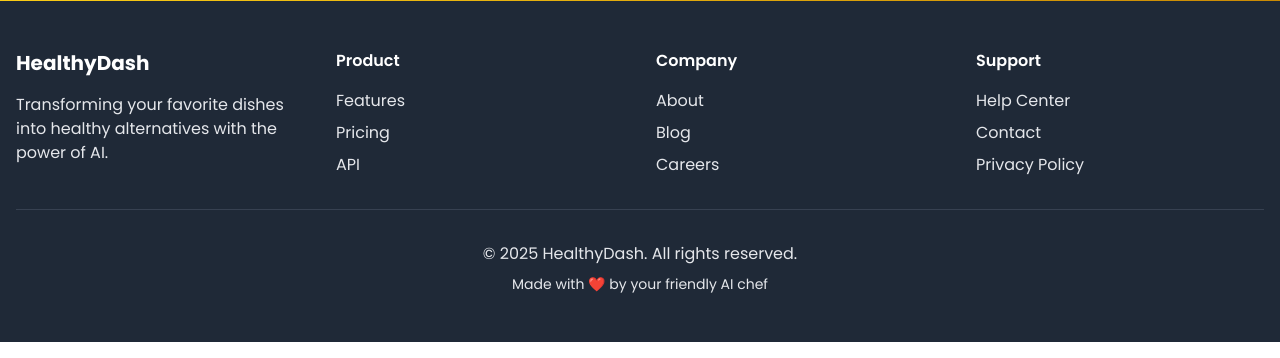
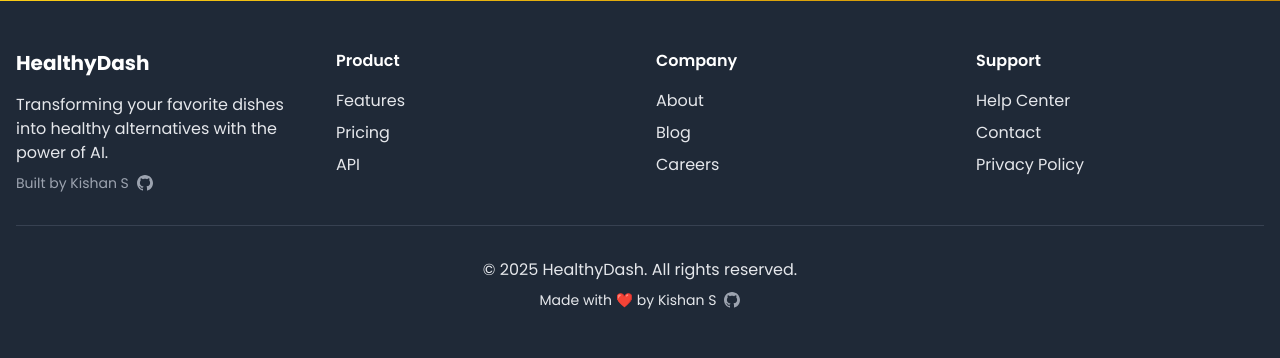
Before and after one commit to kish-0/dietdash, a Flask app: page / in a window 1280 px wide. Shown: the part 3581-3939 px from the top of the page. Run offline with Flask 3, Linux system fonts and the light colour scheme; some libraries are stand-ins or nearby versions.

Commit message:
Frontend updated

```diff
--- a/templates/index.html
+++ b/templates/index.html
@@ -151,7 +151,7 @@
           </div>
         </div>
         <button id="find-recipes" class="w-full bg-yellow-500 text-white font-bold py-3 px-4 rounded-lg shadow hover:bg-yellow-600 transition">
-          Find Healthy Alternatives
+          Find Alternatives
         </button>
         <p class="text-center text-gray-600 mt-4">Try: "Pepperoni pizza" or "Butter chicken" or "Chocolate cake"</p>
       </div>
@@ -297,6 +297,14 @@
             <div>
                 <h3 class="text-xl font-bold text-white mb-4">HealthyDash</h3>
                 <p>Transforming your favorite dishes into healthy alternatives with the power of AI.</p>
+                <div class="mt-2 flex items-center space-x-2">
+                    <span class="text-sm text-gray-400">Built by Kishan S</span>
+                    <a href="https://github.com/kish-0" target="_blank" class="text-gray-400 hover:text-white transition">
+                        <svg class="w-4 h-4" fill="currentColor" viewBox="0 0 24 24">
+                            <path d="M12 0c-6.626 0-12 5.373-12 12 0 5.302 3.438 9.8 8.207 11.387.599.111.793-.261.793-.577v-2.234c-3.338.726-4.033-1.416-4.033-1.416-.546-1.387-1.333-1.756-1.333-1.756-1.089-.745.083-.729.083-.729 1.205.084 1.839 1.237 1.839 1.237 1.07 1.834 2.807 1.304 3.492.997.107-.775.418-1.305.762-1.604-2.665-.305-5.467-1.334-5.467-5.931 0-1.311.469-2.381 1.236-3.221-.124-.303-.535-1.524.117-3.176 0 0 1.008-.322 3.301 1.23.957-.266 1.983-.399 3.003-.404 1.02.005 2.047.138 3.006.404 2.291-1.552 3.297-1.23 3.297-1.23.653 1.653.242 2.874.118 3.176.77.84 1.235 1.911 1.235 3.221 0 4.609-2.807 5.624-5.479 5.921.43.372.823 1.102.823 2.222v3.293c0 .319.192.694.801.576 4.765-1.589 8.199-6.086 8.199-11.386 0-6.627-5.373-12-12-12z"/>
+                        </svg>
+                    </a>
+                </div>
             </div>
             <div>
                 <h4 class="font-semibold text-white mb-4">Product</h4>
@@ -325,7 +333,14 @@
         </div>
         <div class="border-t border-gray-700 mt-8 pt-8 text-center">
             <p>&copy; 2025 HealthyDash. All rights reserved.</p>
-        <p class="text-sm mt-2">Made with ❤️ by your friendly AI chef</p>
+            <div class="flex items-center justify-center space-x-2 text-sm mt-2">
+                <span>Made with ❤️ by Kishan S</span>
+                <a href="https://github.com/kish-0" target="_blank" class="text-gray-400 hover:text-white transition">
+                    <svg class="w-4 h-4" fill="currentColor" viewBox="0 0 24 24">
+                        <path d="M12 0c-6.626 0-12 5.373-12 12 0 5.302 3.438 9.8 8.207 11.387.599.111.793-.261.793-.577v-2.234c-3.338.726-4.033-1.416-4.033-1.416-.546-1.387-1.333-1.756-1.333-1.756-1.089-.745.083-.729.083-.729 1.205.084 1.839 1.237 1.839 1.237 1.07 1.834 2.807 1.304 3.492.997.107-.775.418-1.305.762-1.604-2.665-.305-5.467-1.334-5.467-5.931 0-1.311.469-2.381 1.236-3.221-.124-.303-.535-1.524.117-3.176 0 0 1.008-.322 3.301 1.23.957-.266 1.983-.399 3.003-.404 1.02.005 2.047.138 3.006.404 2.291-1.552 3.297-1.23 3.297-1.23.653 1.653.242 2.874.118 3.176.77.84 1.235 1.911 1.235 3.221 0 4.609-2.807 5.624-5.479 5.921.43.372.823 1.102.823 2.222v3.293c0 .319.192.694.801.576 4.765-1.589 8.199-6.086 8.199-11.386 0-6.627-5.373-12-12-12z"/>
+                    </svg>
+                </a>
+            </div>
         </div>
     </div>
   </footer>
```
Lines whose indentation alone changed are shown as unchanged.
